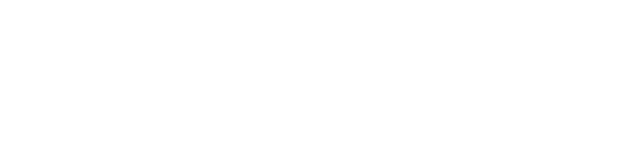
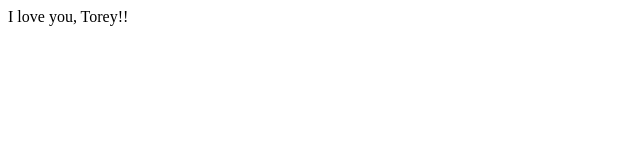
Before and after one commit to mckaylap/mckaylap.github.io, a plain HTML site: page lesson4/preston-4.html in a window 1280 px wide. Shown: the whole page, without its empty margins (0-640 px from the left). Drawn offline with Linux system fonts and the light colour scheme.

Commit message:
preston 4 fill

```diff
--- a/lesson4/preston-4.html
+++ b/lesson4/preston-4.html
@@ -7,6 +7,6 @@
     <title>Document</title>
 </head>
 <body>
-
+    I love you, Torey!!
 </body>
 </html>
```
